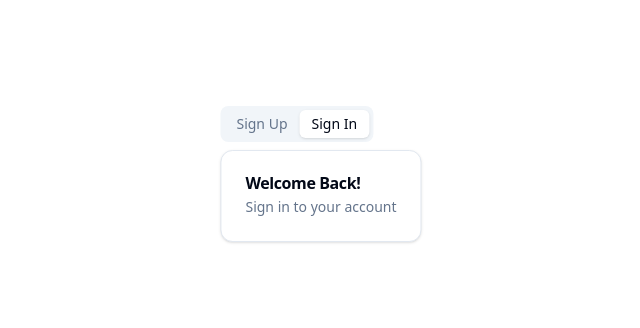
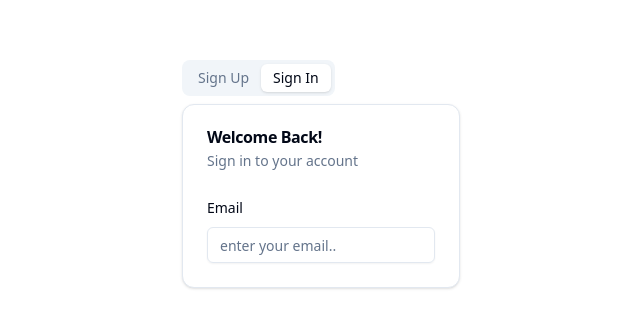
Before and after one commit to olyaiy/lucia-practice, a Next.js app: page /authenticate in a window 1280 px wide. Shown: the part 226-554 px from the top of the page, without its empty margins (319-959 px from the left). Built offline with nearby package versions, Linux system fonts and the light colour scheme.

Commit message:
add shadcn form

```diff
--- a/package.json
+++ b/package.json
@@ -9,7 +9,9 @@
     "lint": "next lint"
   },
   "dependencies": {
+    "@hookform/resolvers": "^3.9.0",
     "@radix-ui/react-icons": "^1.3.0",
+    "@radix-ui/react-label": "^2.1.0",
     "@radix-ui/react-slot": "^1.1.0",
     "@radix-ui/react-tabs": "^1.1.0",
     "class-variance-authority": "^0.7.0",
@@ -18,8 +20,10 @@
     "next": "14.2.12",
     "react": "^18",
     "react-dom": "^18",
+    "react-hook-form": "^7.53.0",
     "tailwind-merge": "^2.5.2",
-    "tailwindcss-animate": "^1.0.7"
+    "tailwindcss-animate": "^1.0.7",
+    "zod": "^3.23.8"
   },
   "devDependencies": {
     "@types/node": "^20",
--- a/src/app/authenticate/SignInForm.tsx
+++ b/src/app/authenticate/SignInForm.tsx
@@ -1,13 +1,78 @@
-import { Card, CardDescription, CardHeader, CardTitle } from '@/components/ui/card'
+'use client'
+
+import { Card, CardContent, CardDescription, CardHeader, CardTitle } from '@/components/ui/card'
 import React from 'react'
+import { z } from 'zod'
+import { zodResolver } from "@hookform/resolvers/zod"
+
+import { Button } from "@/components/ui/button"
+import {
+  Form,
+  FormControl,
+  FormDescription,
+  FormField,
+  FormItem,
+  FormLabel,
+  FormMessage,
+} from "@/components/ui/form"
+import { Input } from "@/components/ui/input"
+import { useForm } from 'react-hook-form'
+
+
+export const signInSchema = z.object ({
+    email : z.string().email(),
+    password: z.string().min(8),
+})
+
 
 const SignInForm = () => {
+
+
+    // 1. Define your form.
+    const form = useForm<z.infer<typeof signInSchema>>({
+    resolver: zodResolver(signInSchema),
+    defaultValues: {
+      email: "",
+      password: "",
+    },
+  })
+
+  // 2. Define a submit handler.
+  function onSubmit(values: z.infer<typeof signInSchema>) {
+    // Do something with the form values.
+    // ✅ This will be type-safe and validated.
+    console.log(values)
+  }
+
+
+
+
   return (
     <Card>
         <CardHeader>
             <CardTitle>Welcome Back!</CardTitle>
             <CardDescription>Sign in to your account</CardDescription>
         </CardHeader>
+        <CardContent className='space-y-2'>
+            <Form {...form} >
+                <form className='flex flex-col gap-2' onSubmit={form.handleSubmit(onSubmit)}>
+                    <FormField
+                    control={form.control}
+                    name='email'
+                    render={({ field }) => (
+                        <FormItem>
+                            <FormLabel>Email</FormLabel>
+                            <FormControl>
+                                <Input placeholder='enter your email..' {...field}/>
+                            </FormControl>
+                        </FormItem>
+                    )}
+                    ></FormField>
+                </form>
+
+            </Form>
+
+        </CardContent>
     </Card>
   )
 }
--- /dev/null
+++ b/src/components/ui/form.tsx
@@ -0,0 +1,178 @@
+"use client"
+
+import * as React from "react"
+import * as LabelPrimitive from "@radix-ui/react-label"
+import { Slot } from "@radix-ui/react-slot"
+import {
+  Controller,
+  ControllerProps,
+  FieldPath,
+  FieldValues,
+  FormProvider,
+  useFormContext,
+} from "react-hook-form"
+
+import { cn } from "@/lib/utils"
+import { Label } from "@/components/ui/label"
+
+const Form = FormProvider
+
+type FormFieldContextValue<
+  TFieldValues extends FieldValues = FieldValues,
+  TName extends FieldPath<TFieldValues> = FieldPath<TFieldValues>
+> = {
+  name: TName
+}
+
+const FormFieldContext = React.createContext<FormFieldContextValue>(
+  {} as FormFieldContextValue
+)
+
+const FormField = <
+  TFieldValues extends FieldValues = FieldValues,
+  TName extends FieldPath<TFieldValues> = FieldPath<TFieldValues>
+>({
+  ...props
+}: ControllerProps<TFieldValues, TName>) => {
+  return (
+    <FormFieldContext.Provider value={{ name: props.name }}>
+      <Controller {...props} />
+    </FormFieldContext.Provider>
+  )
+}
+
+const useFormField = () => {
+  const fieldContext = React.useContext(FormFieldContext)
+  const itemContext = React.useContext(FormItemContext)
+  const { getFieldState, formState } = useFormContext()
+
+  const fieldState = getFieldState(fieldContext.name, formState)
+
+  if (!fieldContext) {
+    throw new Error("useFormField should be used within <FormField>")
+  }
+
+  const { id } = itemContext
+
+  return {
+    id,
+    name: fieldContext.name,
+    formItemId: `${id}-form-item`,
+    formDescriptionId: `${id}-form-item-description`,
+    formMessageId: `${id}-form-item-message`,
+    ...fieldState,
+  }
+}
+
+type FormItemContextValue = {
+  id: string
+}
+
+const FormItemContext = React.createContext<FormItemContextValue>(
+  {} as FormItemContextValue
+)
+
+const FormItem = React.forwardRef<
+  HTMLDivElement,
+  React.HTMLAttributes<HTMLDivElement>
+>(({ className, ...props }, ref) => {
+  const id = React.useId()
+
+  return (
+    <FormItemContext.Provider value={{ id }}>
+      <div ref={ref} className={cn("space-y-2", className)} {...props} />
+    </FormItemContext.Provider>
+  )
+})
+FormItem.displayName = "FormItem"
+
+const FormLabel = React.forwardRef<
+  React.ElementRef<typeof LabelPrimitive.Root>,
+  React.ComponentPropsWithoutRef<typeof LabelPrimitive.Root>
+>(({ className, ...props }, ref) => {
+  const { error, formItemId } = useFormField()
+
+  return (
+    <Label
+      ref={ref}
+      className={cn(error && "text-destructive", className)}
+      htmlFor={formItemId}
+      {...props}
+    />
+  )
+})
+FormLabel.displayName = "FormLabel"
+
+const FormControl = React.forwardRef<
+  React.ElementRef<typeof Slot>,
+  React.ComponentPropsWithoutRef<typeof Slot>
+>(({ ...props }, ref) => {
+  const { error, formItemId, formDescriptionId, formMessageId } = useFormField()
+
+  return (
+    <Slot
+      ref={ref}
+      id={formItemId}
+      aria-describedby={
+        !error
+          ? `${formDescriptionId}`
+          : `${formDescriptionId} ${formMessageId}`
+      }
+      aria-invalid={!!error}
+      {...props}
+    />
+  )
+})
+FormControl.displayName = "FormControl"
+
+const FormDescription = React.forwardRef<
+  HTMLParagraphElement,
+  React.HTMLAttributes<HTMLParagraphElement>
+>(({ className, ...props }, ref) => {
+  const { formDescriptionId } = useFormField()
+
+  return (
+    <p
+      ref={ref}
+      id={formDescriptionId}
+      className={cn("text-[0.8rem] text-muted-foreground", className)}
+      {...props}
+    />
+  )
+})
+FormDescription.displayName = "FormDescription"
+
+const FormMessage = React.forwardRef<
+  HTMLParagraphElement,
+  React.HTMLAttributes<HTMLParagraphElement>
+>(({ className, children, ...props }, ref) => {
+  const { error, formMessageId } = useFormField()
+  const body = error ? String(error?.message) : children
+
+  if (!body) {
+    return null
+  }
+
+  return (
+    <p
+      ref={ref}
+      id={formMessageId}
+      className={cn("text-[0.8rem] font-medium text-destructive", className)}
+      {...props}
+    >
+      {body}
+    </p>
+  )
+})
+FormMessage.displayName = "FormMessage"
+
+export {
+  useFormField,
+  Form,
+  FormItem,
+  FormLabel,
+  FormControl,
+  FormDescription,
+  FormMessage,
+  FormField,
+}
--- /dev/null
+++ b/src/components/ui/input.tsx
@@ -0,0 +1,25 @@
+import * as React from "react"
+
+import { cn } from "@/lib/utils"
+
+export interface InputProps
+  extends React.InputHTMLAttributes<HTMLInputElement> {}
+
+const Input = React.forwardRef<HTMLInputElement, InputProps>(
+  ({ className, type, ...props }, ref) => {
+    return (
+      <input
+        type={type}
+        className={cn(
+          "flex h-9 w-full rounded-md border border-input bg-transparent px-3 py-1 text-sm shadow-sm transition-colors file:border-0 file:bg-transparent file:text-sm file:font-medium file:text-foreground placeholder:text-muted-foreground focus-visible:outline-none focus-visible:ring-1 focus-visible:ring-ring disabled:cursor-not-allowed disabled:opacity-50",
+          className
+        )}
+        ref={ref}
+        {...props}
+      />
+    )
+  }
+)
+Input.displayName = "Input"
+
+export { Input }
--- /dev/null
+++ b/src/components/ui/label.tsx
@@ -0,0 +1,26 @@
+"use client"
+
+import * as React from "react"
+import * as LabelPrimitive from "@radix-ui/react-label"
+import { cva, type VariantProps } from "class-variance-authority"
+
+import { cn } from "@/lib/utils"
+
+const labelVariants = cva(
+  "text-sm font-medium leading-none peer-disabled:cursor-not-allowed peer-disabled:opacity-70"
+)
+
+const Label = React.forwardRef<
+  React.ElementRef<typeof LabelPrimitive.Root>,
+  React.ComponentPropsWithoutRef<typeof LabelPrimitive.Root> &
+    VariantProps<typeof labelVariants>
+>(({ className, ...props }, ref) => (
+  <LabelPrimitive.Root
+    ref={ref}
+    className={cn(labelVariants(), className)}
+    {...props}
+  />
+))
+Label.displayName = LabelPrimitive.Root.displayName
+
+export { Label }
```
Also changed, not shown: 1 other file (tests, documents, lock files or other folders).
